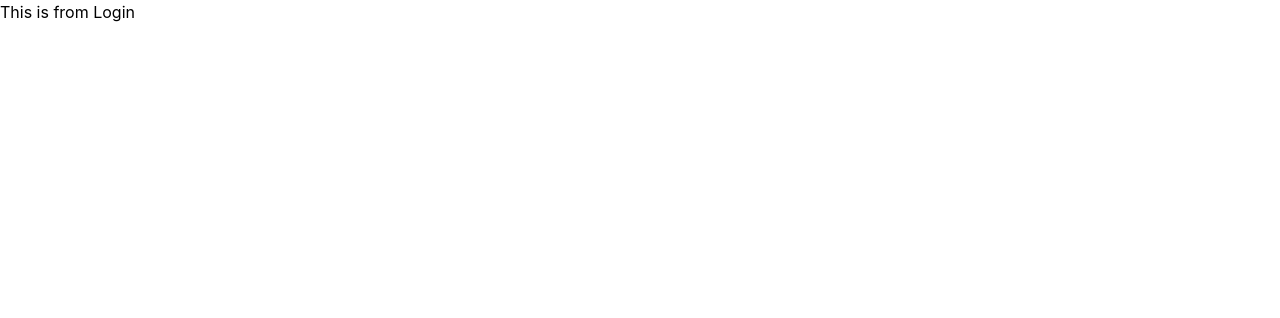
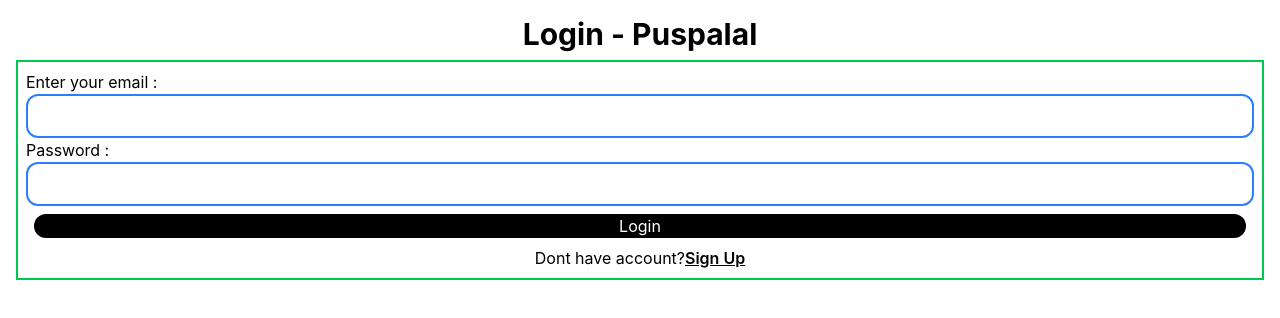
Before and after one commit to puspalalnewar/MY-AUTH, a React app in the folder frontend/: page /login in a window 1280 px wide. Shown: the top 318 px of the page. Built offline with nearby package versions, Linux system fonts and the light colour scheme; the HTML template or start-up script is replaced by a standard one.

Commit message:
create frontend

```diff
--- a/frontend/src/App.jsx
+++ b/frontend/src/App.jsx
@@ -3,6 +3,9 @@ import { Route, Routes } from "react-router-dom";
 import Signup from "./components/Signup";
 import Login from "./components/Login";
 import Landing from "./components/Landing";
+import Home from "./components/Home";
+import VerifyEmail from "./components/VerifyEmail";
+import EnterOtp from "./components/EnterOtp";
 
 const App = () => {
   return (
@@ -11,6 +14,9 @@ const App = () => {
         <Route path="/" element={<Landing />}></Route>
         <Route path="/signup" element={<Signup />} />
         <Route path="/login" element={<Login />} />
+        <Route path="/verifyemail" element={<VerifyEmail />} />
+        <Route path="/enterotp" element={<EnterOtp />} />
+        <Route path="/home" element={<Home />} />
       </Routes>
     </div>
   );
--- /dev/null
+++ b/frontend/src/components/EnterOtp.jsx
@@ -0,0 +1,18 @@
+import React from "react";
+
+const EnterOtp = () => {
+  return (
+    <div className="border-2 border-green-500 p-4 flex flex-col justify-center gap-4">
+      <label htmlFor="">Enter OTP Here</label>
+      <input
+        type="text"
+        className="border-2 border-blue-500 outline-0 rounded-xl px-4 py-2"
+      />
+      <button className="bg-black text-white py-3.5 cursor-pointer">
+        Submit
+      </button>
+    </div>
+  );
+};
+
+export default EnterOtp;
--- a/frontend/src/components/Home.jsx
+++ b/frontend/src/components/Home.jsx
@@ -1,11 +1,13 @@
-import React from 'react'
+import React from "react";
+import Navbar from "./Navbar";
 
 const Home = () => {
   return (
     <div>
-      This is from Home
+      <Navbar />
+      <p className="text-2xl font-bold pt-10">Home</p>
     </div>
-  )
-}
+  );
+};
 
-export default Home
+export default Home;
--- a/frontend/src/components/Login.jsx
+++ b/frontend/src/components/Login.jsx
@@ -1,7 +1,46 @@
 import React from "react";
+import { useNavigate } from "react-router-dom";
 
 const Login = () => {
-  return <div>This is from Login</div>;
+  const navigate = useNavigate();
+  return (
+    <div className="p-4">
+      <h1 className="text-3xl text-center font-bold mb-2">Login - Puspalal</h1>
+      <div className="border-2 border-green-500 p-2">
+        <form className="flex flex-col">
+          <label htmlFor="">Enter your email : </label>
+          <input
+            type="email"
+            placeholder=""
+            className="border-2 border-blue-500 outline-0 rounded-xl px-4 py-2"
+          />
+          <label htmlFor="">Password : </label>
+          <input
+            type="password"
+            placeholder=""
+            className="border-2 border-blue-500 outline-0 rounded-xl px-4 py-2"
+          ></input>
+          <button
+            className="bg-black text-white m-2 rounded-2xl cursor-pointer"
+            type="submit"
+          >
+            Login
+          </button>
+        </form>
+        <div className="text-center">
+          Dont have account?
+          <span
+            onClick={() => {
+              navigate("/signup");
+            }}
+            className="underline cursor-pointer font-semibold"
+          >
+            Sign Up
+          </span>
+        </div>
+      </div>
+    </div>
+  );
 };
 
 export default Login;
--- /dev/null
+++ b/frontend/src/components/Navbar.jsx
@@ -0,0 +1,11 @@
+import React from "react";
+
+const Navbar = () => {
+  return (
+    <div>
+      <nav className="px-8 py-4 bg-red-500 text-center text-3xl">Navbar</nav>
+    </div>
+  );
+};
+
+export default Navbar;
--- /dev/null
+++ b/frontend/src/components/VerifyEmail.jsx
@@ -0,0 +1,13 @@
+import React from "react";
+
+const VerifyEmail = () => {
+  return (
+    <div className="flex flex-col justify-center gap-5 p-5">
+      <h1 className="text-3xl text-center">Verify Your Email First</h1>
+      <button className="bg-black text-white py-3.5 cursor-pointer">Verify Email</button>
+      <button className="bg-black text-white py-3.5 cursor-pointer">Udate Email</button>
+    </div>
+  );
+};
+
+export default VerifyEmail;
```
